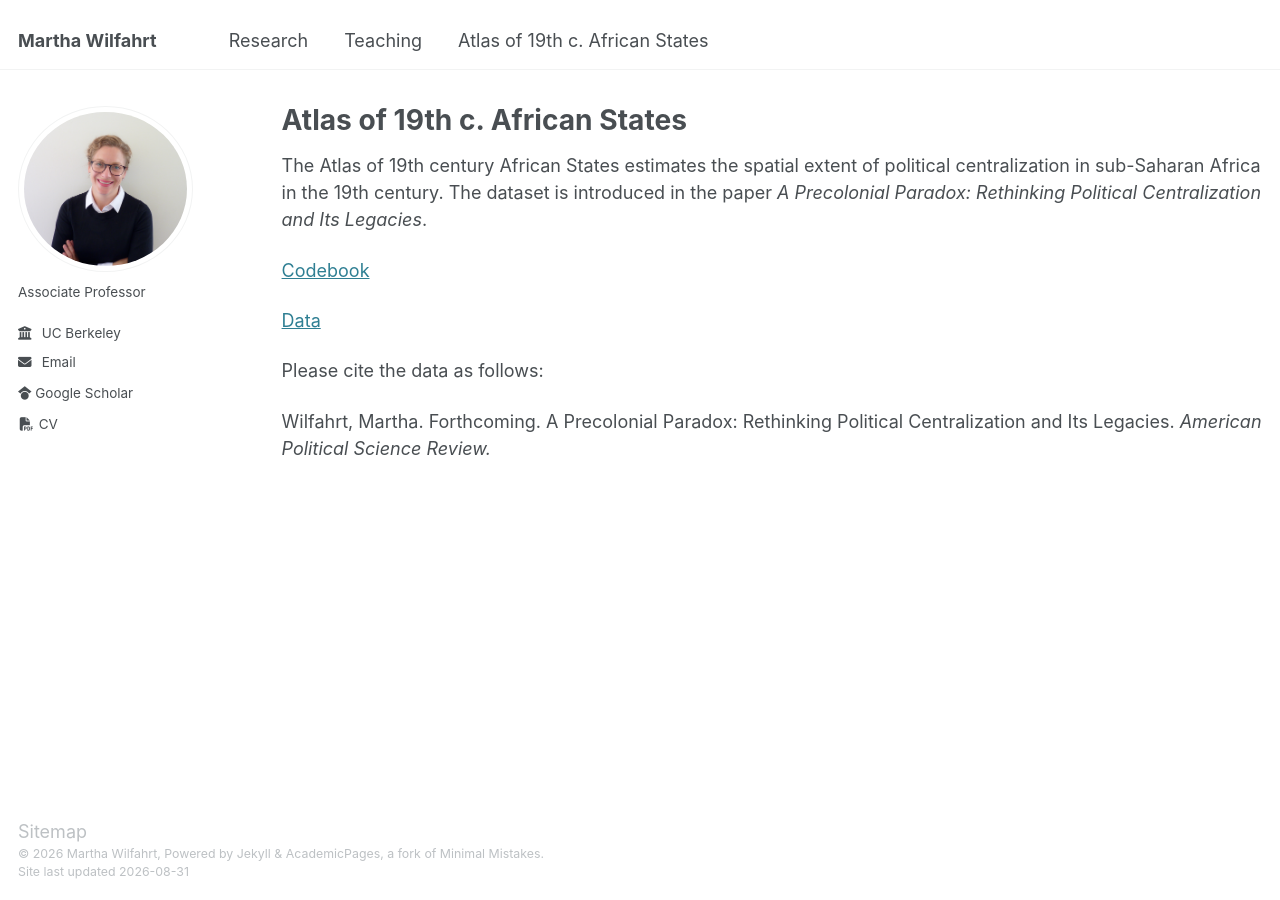
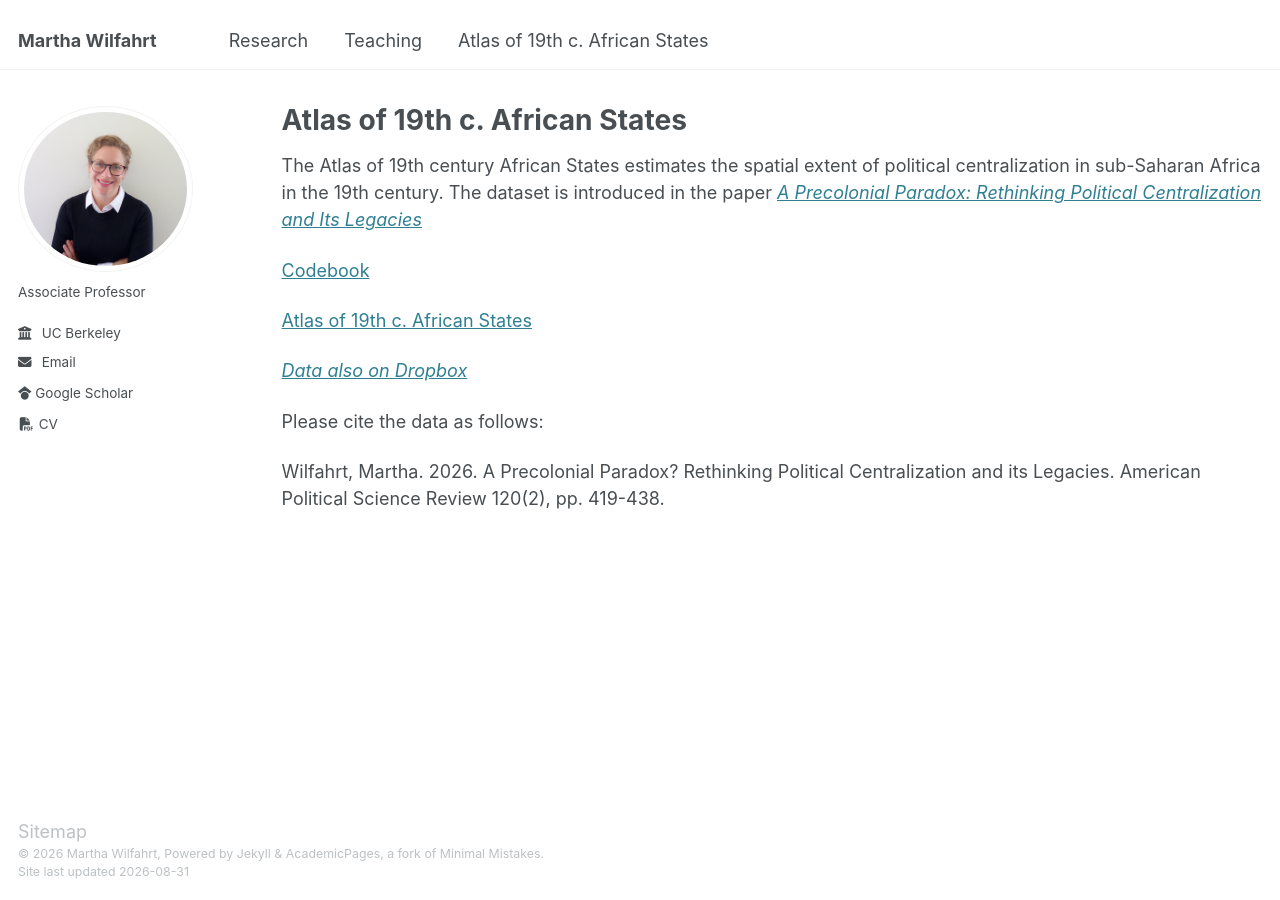
Before and after one commit to martha-wilfahrt/martha-wilfahrt.github.io, a Jekyll site: the page built from _pages/atlas.md, in a window 1280 px wide. Built offline with Jekyll 4.4.1, drawn with Linux system fonts in a browser that asks for light colours.

Commit message:
Update atlas.md

```diff
--- a/_pages/atlas.md
+++ b/_pages/atlas.md
@@ -6,12 +6,14 @@ author_profile: true
 ---
 
 The Atlas of 19th century African States estimates the spatial extent of political centralization
-in sub-Saharan Africa in the 19th century. The dataset is introduced in the paper _A Precolonial Paradox: Rethinking Political Centralization and Its Legacies_.
+in sub-Saharan Africa in the 19th century. The dataset is introduced in the paper [_A Precolonial Paradox: Rethinking Political Centralization and Its Legacies_](https://doi.org/10.1017/S0003055425101044)
 
 [Codebook](https://martha-wilfahrt.github.io/files/1_Atlas_Codebook.pdf)
 
-[Data](https://www.dropbox.com/scl/fi/2tx4c7mev9ot0cwaaq9g6/Atlas-of-African-Centralized-States.zip?rlkey=7myvu29k97cahrzx8oplhg8t5&dl=0)
+[Atlas of 19th c. African States](https://github.com/martha-wilfahrt/atlas-precolonial-african-states)
+
+[_Data also on Dropbox_](https://www.dropbox.com/scl/fi/2tx4c7mev9ot0cwaaq9g6/Atlas-of-African-Centralized-States.zip?rlkey=7myvu29k97cahrzx8oplhg8t5&dl=0)
 
 Please cite the data as follows:
 
-Wilfahrt, Martha. Forthcoming. A Precolonial Paradox: Rethinking Political Centralization and Its Legacies. _American Political Science Review._
+Wilfahrt, Martha. 2026. A Precolonial Paradox? Rethinking Political Centralization and its Legacies. American Political Science Review 120(2), pp. 419-438.
```
